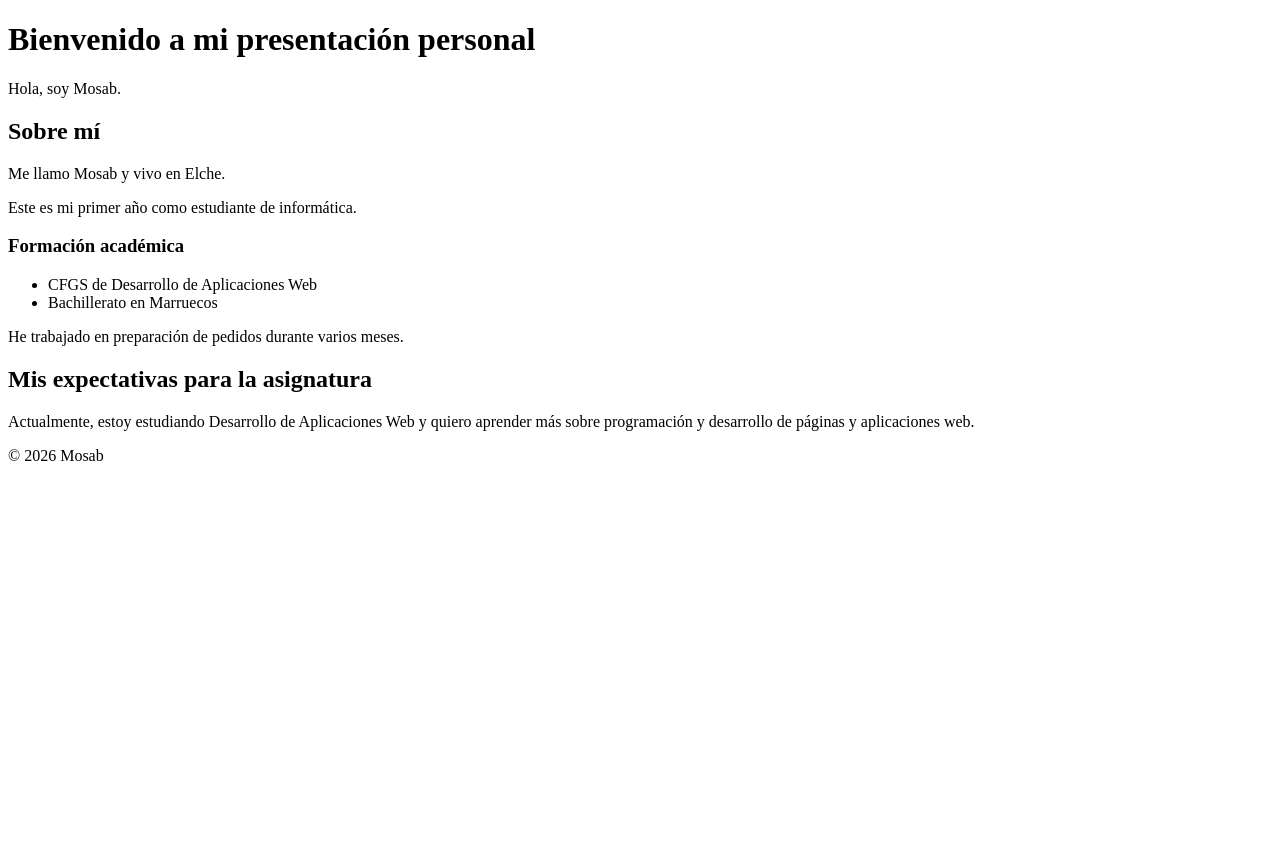
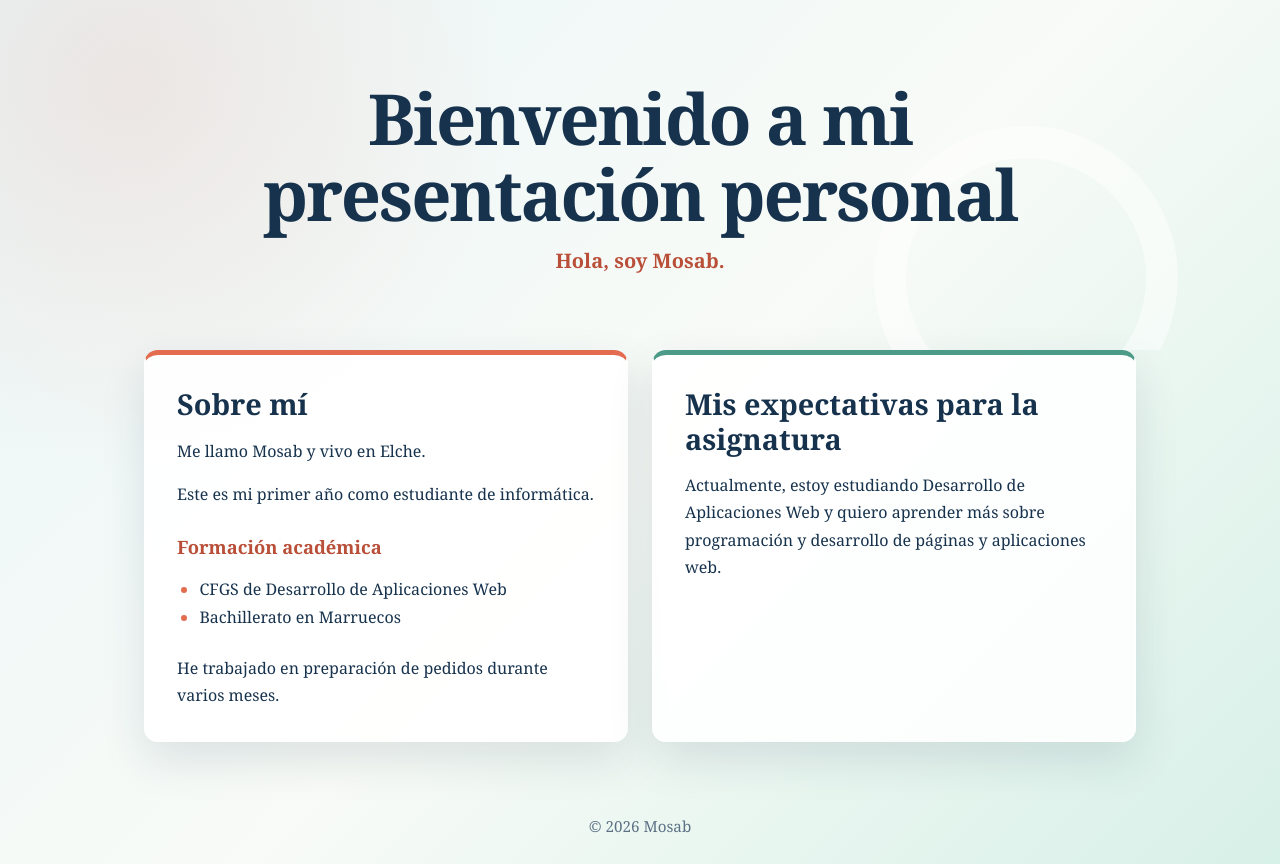
Before and after one commit to mosabbrm/TAREA-1, a plain HTML site: page index.html in a window 1280 px wide. Before the commit the page ends 800 px from the top, so only its background shows below. Drawn offline with Linux system fonts and the light colour scheme.

Commit message:
Add styles.css for improved presentation styling

```diff
--- a/index.html
+++ b/index.html
@@ -4,6 +4,7 @@
     <meta charset="UTF-8">
     <meta name="viewport" content="width=device-width, initial-scale=1.0">
     <title>Presentacion personal | Mosab</title>
+    <link rel="stylesheet" href="styles.css">
 </head>
 <body>
     <header>
--- /dev/null
+++ b/styles.css
@@ -0,0 +1,147 @@
+:root {
+    --ink: #17324d;
+    --muted: #5d7185;
+    --paper: #ffffff;
+    --sky: #eaf6f8;
+    --mint: #d7f0e8;
+    --accent: #e36b4f;
+    --accent-dark: #b94f39;
+    --line: #d8e5e8;
+    --shadow: 0 18px 45px rgba(23, 50, 77, 0.12);
+}
+
+* {
+    box-sizing: border-box;
+}
+
+html {
+    scroll-behavior: smooth;
+}
+
+body {
+    margin: 0;
+    color: var(--ink);
+    background:
+        radial-gradient(circle at 10% 10%, rgba(227, 107, 79, 0.12), transparent 28%),
+        linear-gradient(135deg, var(--sky) 0%, #f8fbf7 52%, var(--mint) 100%);
+    font-family: Georgia, "Times New Roman", serif;
+    line-height: 1.7;
+}
+
+header {
+    position: relative;
+    overflow: hidden;
+    padding: 5rem 1.5rem 4.5rem;
+    text-align: center;
+}
+
+header::after {
+    position: absolute;
+    right: 8%;
+    bottom: -5rem;
+    width: 15rem;
+    height: 15rem;
+    border: 2rem solid rgba(255, 255, 255, 0.45);
+    border-radius: 50%;
+    content: "";
+}
+
+header h1 {
+    position: relative;
+    z-index: 1;
+    max-width: 760px;
+    margin: 0 auto 0.75rem;
+    font-size: clamp(2.2rem, 6vw, 4.4rem);
+    line-height: 1.08;
+    letter-spacing: -0.03em;
+}
+
+header p {
+    position: relative;
+    z-index: 1;
+    margin: 0;
+    color: var(--accent-dark);
+    font-size: 1.25rem;
+    font-weight: bold;
+}
+
+main {
+    display: grid;
+    grid-template-columns: repeat(2, minmax(0, 1fr));
+    gap: 1.5rem;
+    max-width: 1040px;
+    margin: 0 auto;
+    padding: 0 1.5rem 3rem;
+}
+
+section {
+    padding: 2rem;
+    background: rgba(255, 255, 255, 0.88);
+    border: 1px solid rgba(255, 255, 255, 0.8);
+    border-radius: 14px;
+    box-shadow: var(--shadow);
+}
+
+section:first-child {
+    border-top: 5px solid var(--accent);
+}
+
+section:last-child {
+    border-top: 5px solid #4c9b88;
+}
+
+h2,
+h3 {
+    margin-top: 0;
+    line-height: 1.2;
+}
+
+h2 {
+    margin-bottom: 1rem;
+    font-size: 1.8rem;
+}
+
+h3 {
+    margin-top: 1.75rem;
+    color: var(--accent-dark);
+    font-size: 1.15rem;
+}
+
+p {
+    margin: 0 0 1rem;
+}
+
+p:last-child {
+    margin-bottom: 0;
+}
+
+ul {
+    margin: 0 0 1.5rem;
+    padding-left: 1.4rem;
+}
+
+li::marker {
+    color: var(--accent);
+}
+
+footer {
+    padding: 1.5rem;
+    color: var(--muted);
+    text-align: center;
+    font-size: 0.95rem;
+}
+
+@media (max-width: 700px) {
+    header {
+        padding: 3.5rem 1.25rem 3rem;
+    }
+
+    main {
+        grid-template-columns: 1fr;
+        padding: 0 1rem 2rem;
+    }
+
+    section {
+        padding: 1.5rem;
+    }
+}
```
